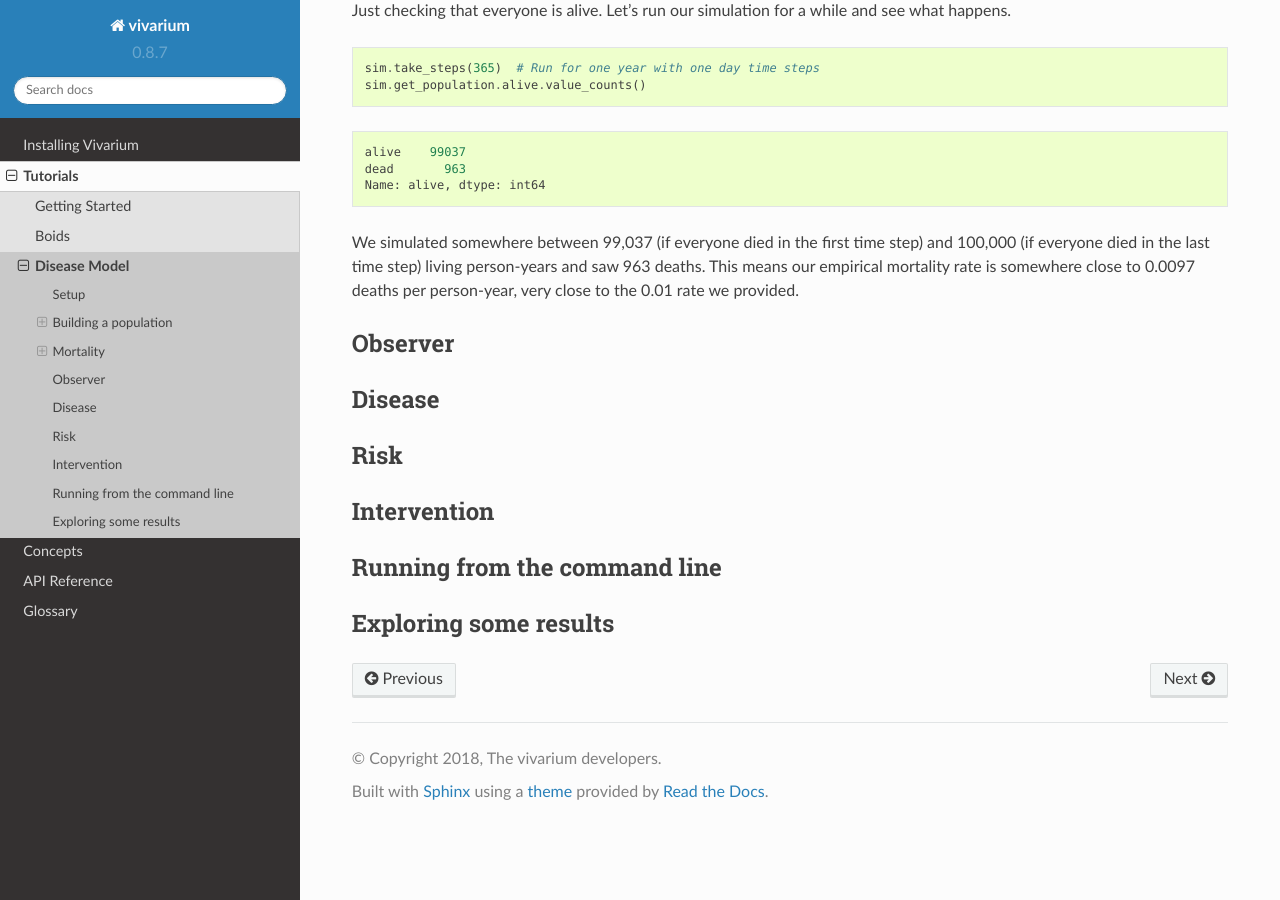
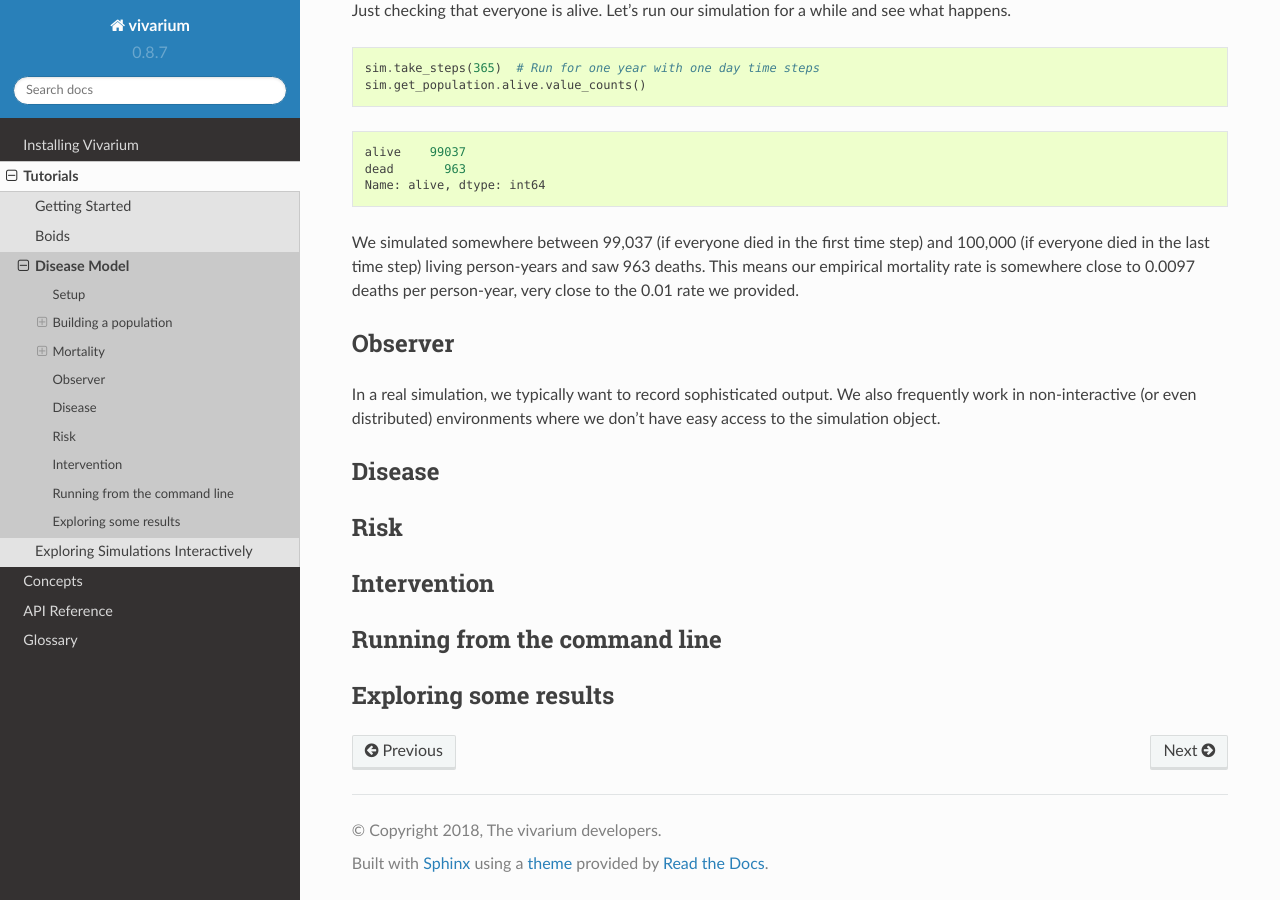
Before and after one commit to ihmeuw/vivarium, a Sphinx documentation site: the page built from docs/source/tutorials/disease_model.rst, in a window 1280 px wide and 900 px high, scrolled down 13305 px. Built offline with Sphinx 7.4.7 and the Read the Docs theme 2.0.0, drawn with Linux system fonts in a browser that asks for light colours.

Commit message:
Checkpoint

```diff
--- a/docs/source/tutorials/disease_model.rst
+++ b/docs/source/tutorials/disease_model.rst
@@ -756,6 +756,10 @@ to 0.0097 deaths per person-year, very close to the 0.01 rate we provided.
 Observer
 --------
 
+In a real simulation, we typically want to record sophisticated output.  We
+also frequently work in non-interactive (or even distributed) environments
+where we don't have easy access to the simulation object.
+
 Disease
 -------
 
--- a/docs/source/tutorials/index.rst
+++ b/docs/source/tutorials/index.rst
@@ -13,3 +13,4 @@ Python package where you'll build your model components.
    getting_started
    boids
    disease_model
+   interactive
```
Also changed, not shown: docs/source/tutorials/interactive.rst (added, +37 -0 lines).
